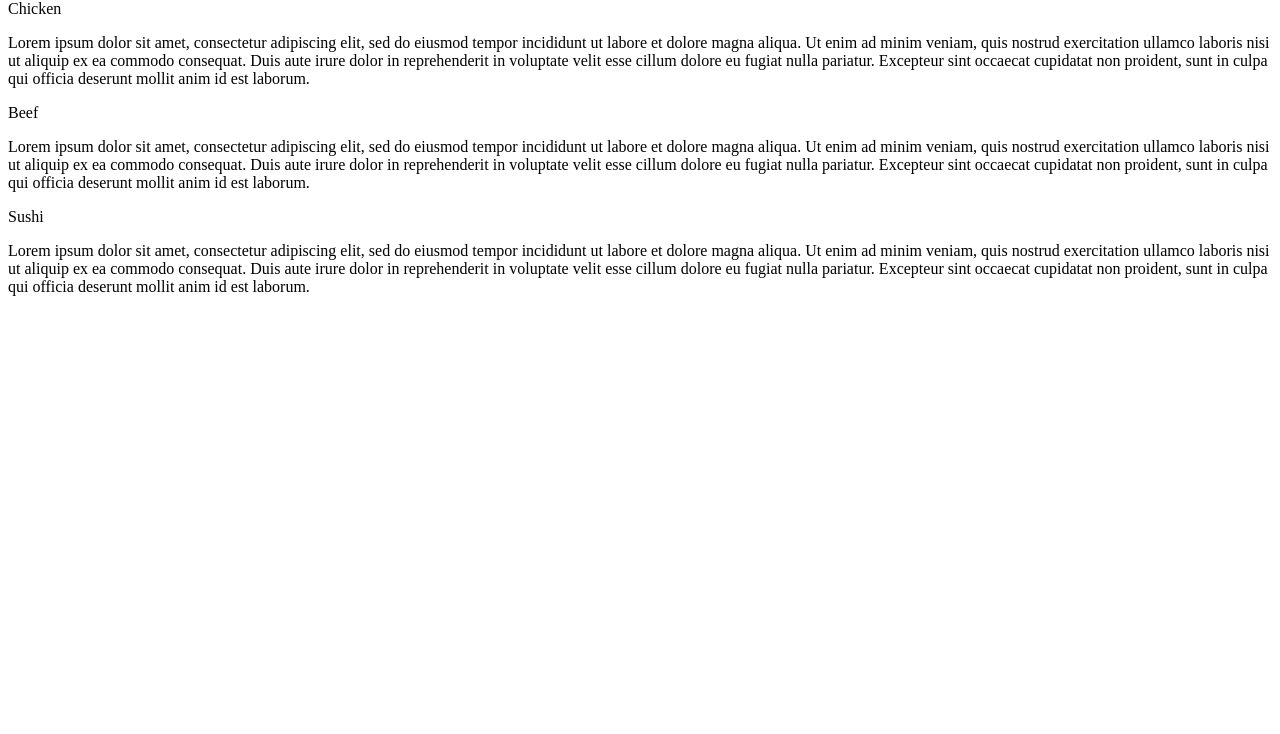
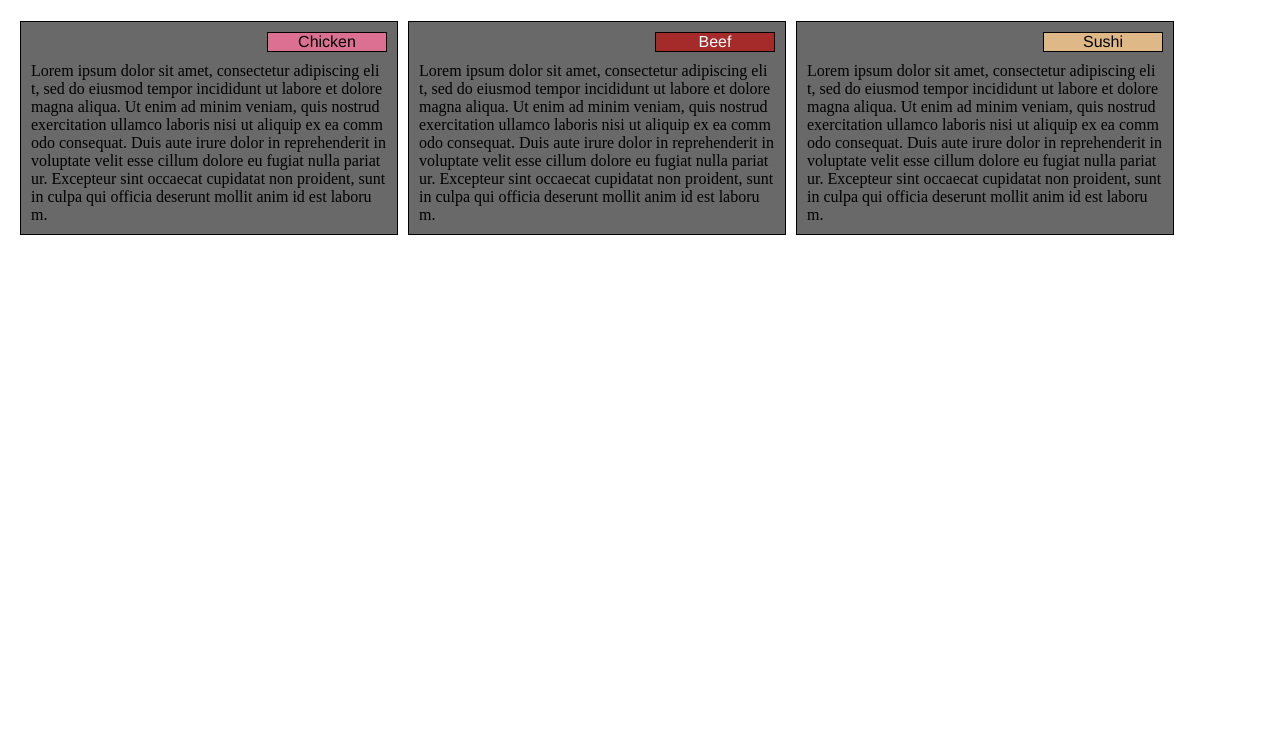
Before and after one commit to theonlycastiel291101/theonlycastiel291101.github.io, a plain HTML site: page index.html in a window 1280 px wide. Shown: the part 66-800 px from the top of the page. Drawn offline with Linux system fonts and the light colour scheme.

Commit message:
Update index.html

```diff
--- a/index.html
+++ b/index.html
@@ -3,7 +3,7 @@
 		<meta charset="utf-8">
 		<meta name="viewport" content="width=device-width, initial-scale=1">
 		<title>Assignment2</title>
-		<link rel="stylesheet" href="CSS/Task2CSS.css">
+		<link rel="stylesheet" href="css/style.css">
 	</head>
 	<body>
 		<h1>Our Menu</h1>
```
